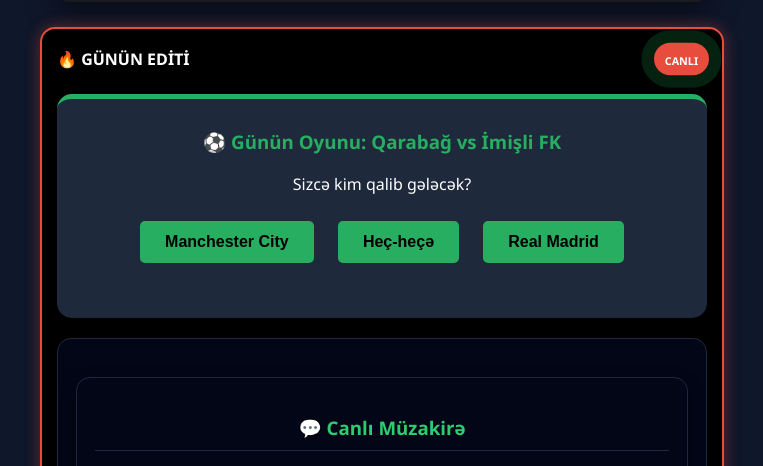
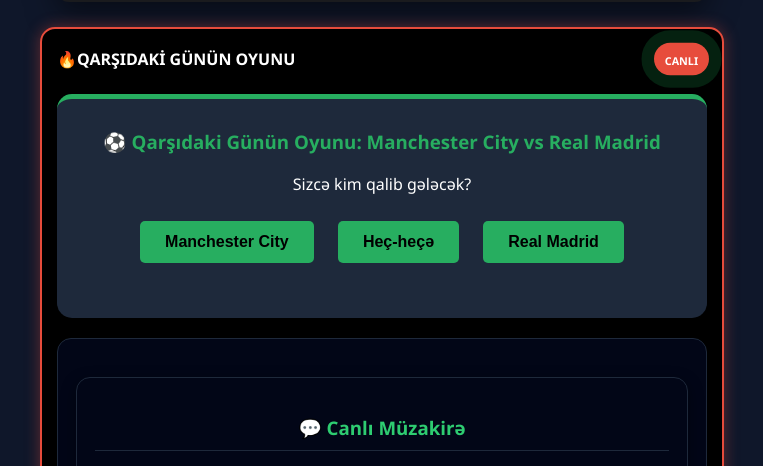
Before and after one commit to elmanusta55-bot/futbol.az, a plain HTML site: page index.html in a window 1280 px wide. Shown: the part 5537-6003 px from the top of the page, without its empty margins (258-1021 px from the left). Drawn offline with Linux system fonts and the light colour scheme; a script that the page names is missing.

Commit message:
Update index.html

```diff
--- a/index.html
+++ b/index.html
@@ -1137,14 +1137,14 @@
     <div class="section" style="background: #000; padding: 15px; border-radius: 15px; margin-top: 25px; border: 2px solid #e74c3c; box-shadow: 0 0 15px rgba(231, 76, 60, 0.4);">
 
     <div style="display: flex; justify-content: space-between; align-items: center; margin-bottom: 15px;">
-        <h3 style="color: #fff; margin: 0; font-size: 16px; font-weight: bold; text-transform: uppercase;">🔥 GÜNÜN EDİTİ</h3>
+        <h3 style="color: #fff; margin: 0; font-size: 16px; font-weight: bold; text-transform: uppercase;">🔥Qarşıdaki Günün Oyunu</h3>
         <div style="background: #e74c3c; padding: 4px 10px; border-radius: 20px; animation: pulse 1.5s infinite;">
             <span style="font-size: 10px; color: #fff; font-weight: bold;">CANLI</span>
         </div>
     </div>
 
     <div class="poll-container">
-        <h3 style="color: #27ae60;">⚽ Günün Oyunu: Qarabağ vs İmişli FK</h3>
+        <h3 style="color: #27ae60;">⚽ Qarşıdaki Günün Oyunu: Manchester City vs Real Madrid</h3>
         <p>Sizcə kim qalib gələcək?</p>
         <div id="buttons" class="poll-buttons">
             <button onclick="sesVer('Manchester City')">Manchester City</button>
```
